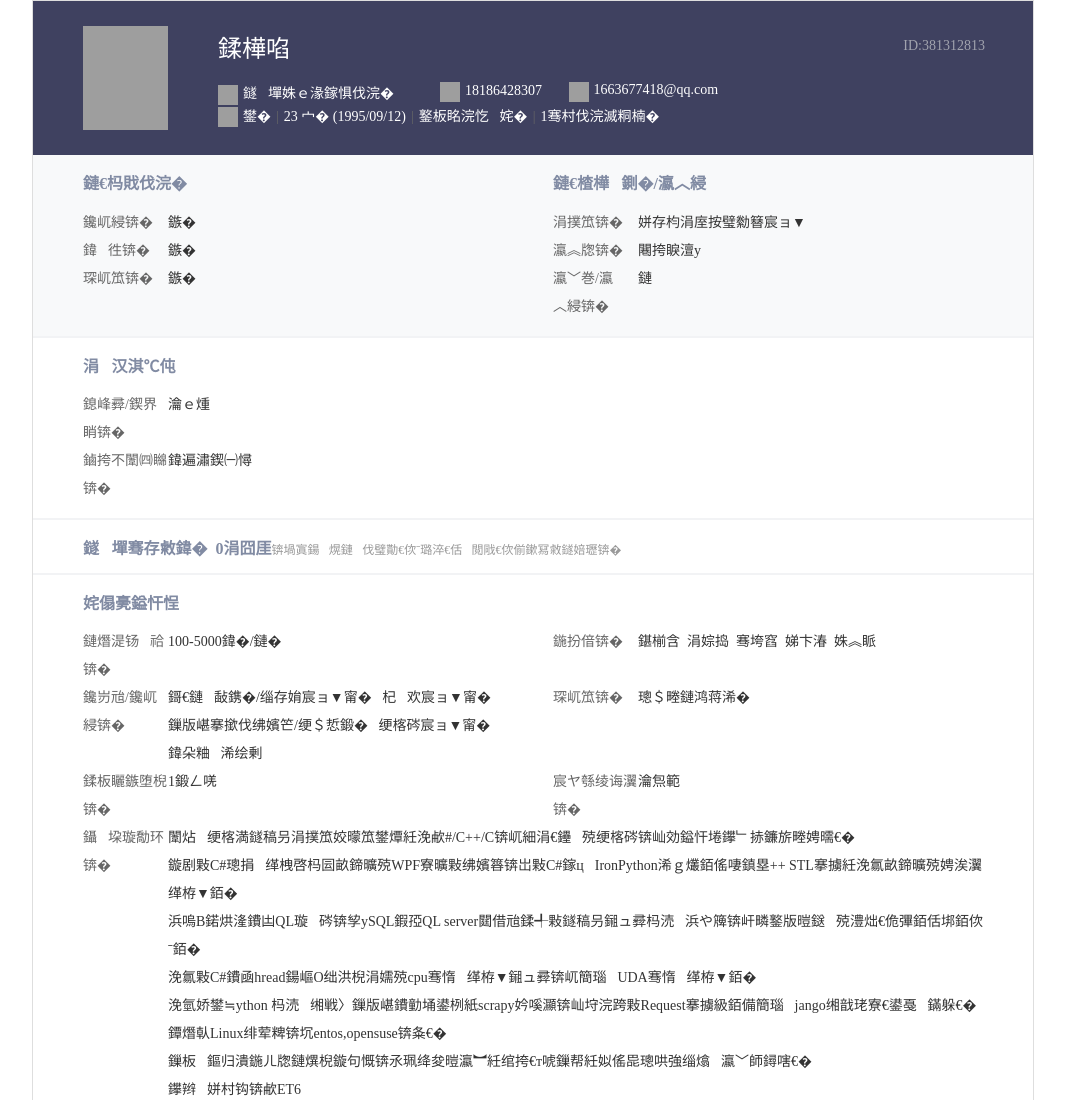
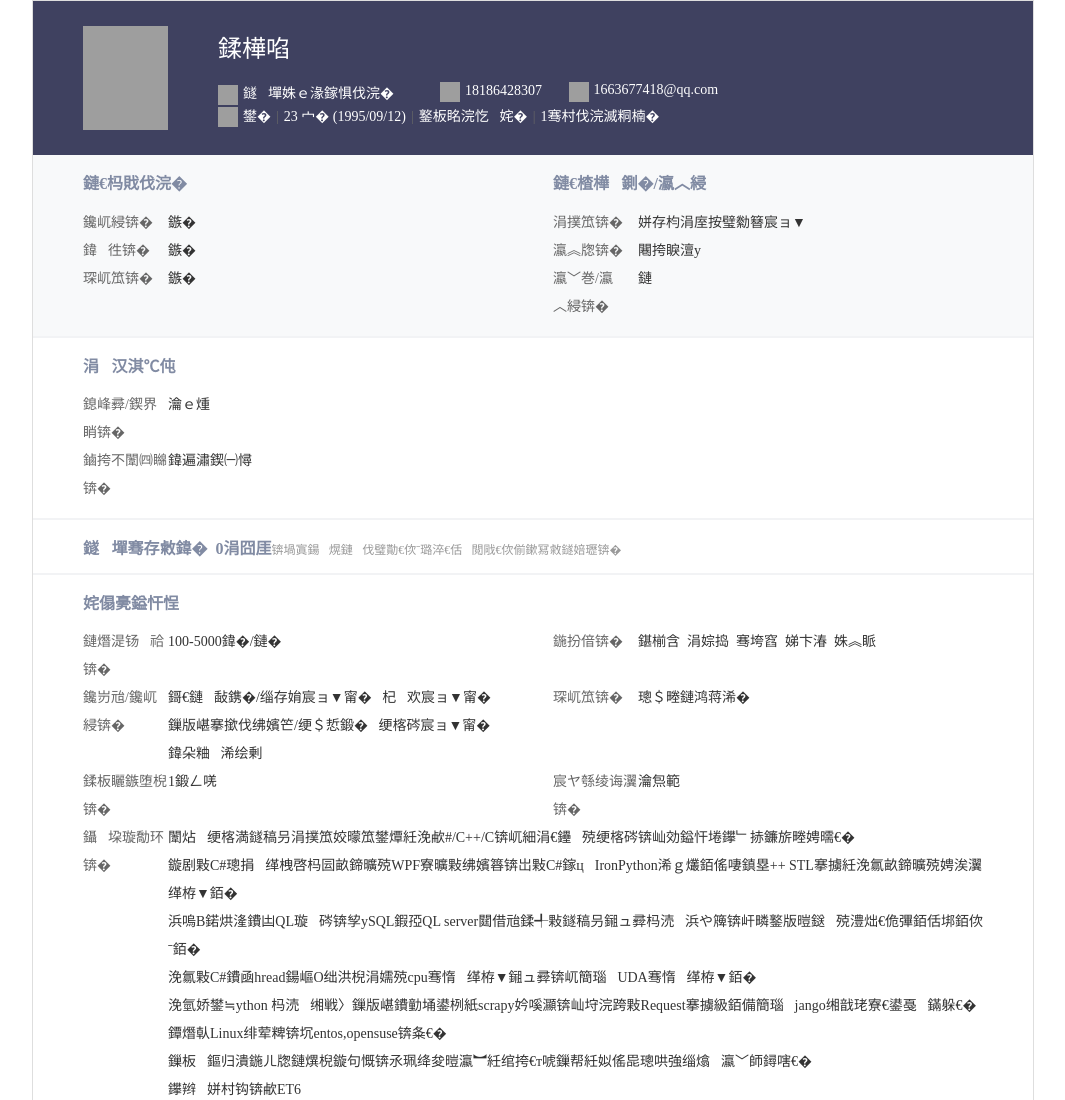
Before and after one commit to sketchdee/resume.github.io, a plain HTML site: page index.html in a window 1280 px wide. Shown: the top 1100 px of the page, without its empty margins (107-1172 px from the left). Drawn offline with Linux system fonts and the light colour scheme; grey boxes are pictures that could not be loaded.

Commit message:
Update index.html

```diff
--- a/index.html
+++ b/index.html
@@ -95,7 +95,6 @@
                                     <tbody>
                                         <tr>
                                             <td colspan="2" class="name">刘军</td>
-                                                <td align="right" class="icard">ID:381312813</td>
                                         </tr>
                                         <tr>
                                             <td valign="top">
```
